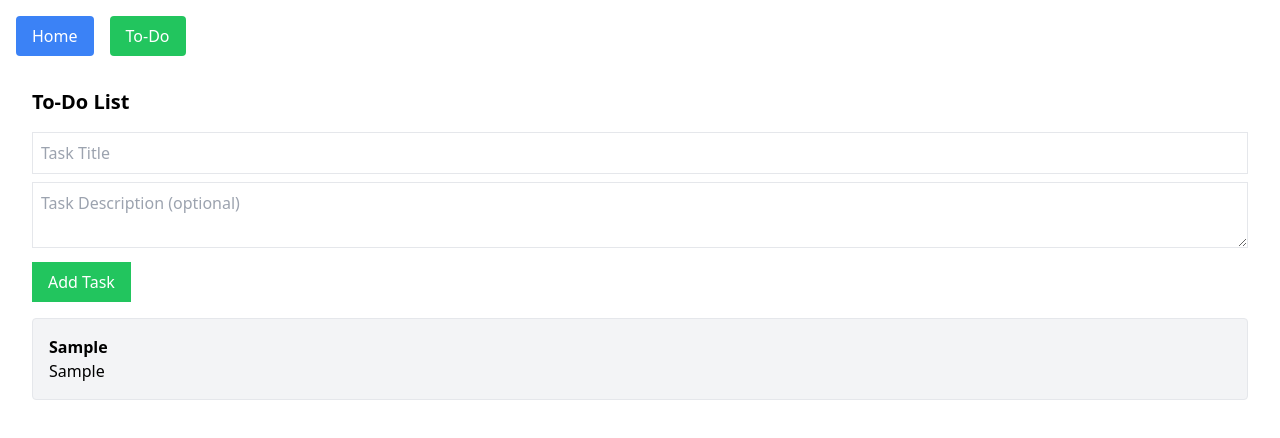
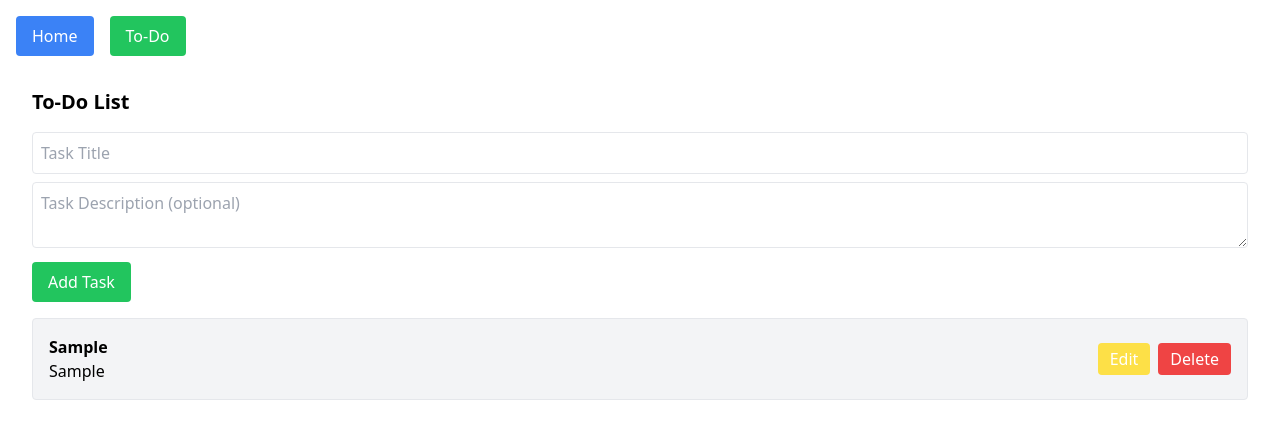
Before and after one commit to umaagaa/react, a React (Vite) app: page /todo in a window 1280 px wide. Both pictures are taken after typing "Sample", "Sample" into the empty fields and a click on the button "Add Task". Shown: the top 438 px of the page. Built offline with nearby package versions, Linux system fonts and the light colour scheme.

Commit message:
editdelete

```diff
--- a/src/components/ToDoContainer.jsx
+++ b/src/components/ToDoContainer.jsx
@@ -1,56 +1,127 @@
 import React, { useState } from "react";
 
 const ToDoContainer = () => {
+  // State to store the list of tasks
   const [tasks, setTasks] = useState([]);
+
+  // State to store the current task's title
   const [title, setTitle] = useState("");
+
+  // State to store the current task's description
   const [description, setDescription] = useState("");
 
+  // State to determine if the user is editing an existing task
+  const [isEditing, setIsEditing] = useState(false);
+
+  // State to store the ID of the task currently being edited
+  const [currentTaskId, setCurrentTaskId] = useState(null);
+
+  // Function to handle adding or updating a task
   const handleAddTask = () => {
     if (!title.trim()) {
+      // Prevent adding a task with an empty title
       alert("Task title cannot be empty!");
       return;
     }
 
+    if (isEditing) {
+      // Update an existing task
+      setTasks((prevTasks) =>
+        prevTasks.map((task) =>
+          task.id === currentTaskId ? { ...task, title, description } : task
+        )
+      );
+      setIsEditing(false); // Exit editing mode
+      setCurrentTaskId(null); // Clear the current editing task ID
+    } else {
+      // Create a new task
       const newTask = {
-      id: Date.now(),
+        id: Date.now(), // Unique ID based on the current timestamp
         title,
         description,
       };
+      setTasks((prevTasks) => [...prevTasks, newTask]); // Add the new task to the list
+    }
 
-    setTasks((prevTasks) => [...prevTasks, newTask]);
+    // Clear the input fields
     setTitle("");
     setDescription("");
   };
 
+  // Function to delete a task
+  const handleDeleteTask = (id) => {
+    setTasks((prevTasks) => prevTasks.filter((task) => task.id !== id)); // Remove the task with the specified ID
+  };
+
+  // Function to edit a task
+  const handleEditTask = (task) => {
+    setIsEditing(true); // Enter editing mode
+    setCurrentTaskId(task.id); // Set the task ID being edited
+    setTitle(task.title); // Populate the title input with the task's title
+    setDescription(task.description || ""); // Populate the description input (or set it as empty if missing)
+  };
+
   return (
     <div className="p-4">
+      {/* Title of the component */}
       <h1 className="text-xl font-bold mb-4">To-Do List</h1>
+
+      {/* Input fields and button for adding/updating tasks */}
       <div className="mb-4">
         <input
           type="text"
           placeholder="Task Title"
-          className="w-full border  p-2 mb-2"
-          value={title}
-          onChange={(e) => setTitle(e.target.value)}
+          className="w-full border rounded p-2 mb-2"
+          value={title} // Controlled input for the task title
+          onChange={(e) => setTitle(e.target.value)} // Update the title state on input change
         />
         <textarea
           placeholder="Task Description (optional)"
-          className="w-full border  p-2 mb-2"
-          value={description}
-          onChange={(e) => setDescription(e.target.value)}
+          className="w-full border rounded p-2 mb-2"
+          value={description} // Controlled input for the task description
+          onChange={(e) => setDescription(e.target.value)} // Update the description state on input change
         />
         <button
-          onClick={handleAddTask}
-          className="bg-green-500 text-white px-4 py-2 "
+          onClick={handleAddTask} // Trigger add or update task logic
+          className={`${
+            isEditing ? "bg-blue-500" : "bg-green-500" // Change button color based on editing state
+          } text-white px-4 py-2 rounded`}
         >
-          Add Task
+          {isEditing ? "Update Task" : "Add Task"} {/* Display button label based on editing state */}
         </button>
       </div>
+
+      {/* List of tasks */}
       <ul className="space-y-2">
         {tasks.map((task) => (
-          <li key={task.id} className="border rounded p-4 bg-gray-100">
+          <li
+            key={task.id} // Unique key for each task
+            className="border rounded p-4 bg-gray-100 flex justify-between items-center"
+          >
+            <div>
+              {/* Task title */}
               <h2 className="font-bold">{task.title}</h2>
+              {/* Task description, if available */}
               {task.description && <p>{task.description}</p>}
+            </div>
+            <div className="space-x-2">
+              {/* Edit button */}
+              <button
+                onClick={() => handleEditTask(task)} // Set the task for editing
+                className="bg-yellow-300 text-white px-3 py-1 rounded"
+              >
+                Edit
+              </button>
+
+              {/* Delete button */}
+
+              <button
+                onClick={() => handleDeleteTask(task.id)} // Delete the specified task
+                className="bg-red-500 text-white px-3 py-1 rounded"
+              >
+                Delete
+              </button>
+            </div>
           </li>
         ))}
       </ul>
```
Lines whose indentation alone changed are shown as unchanged.
